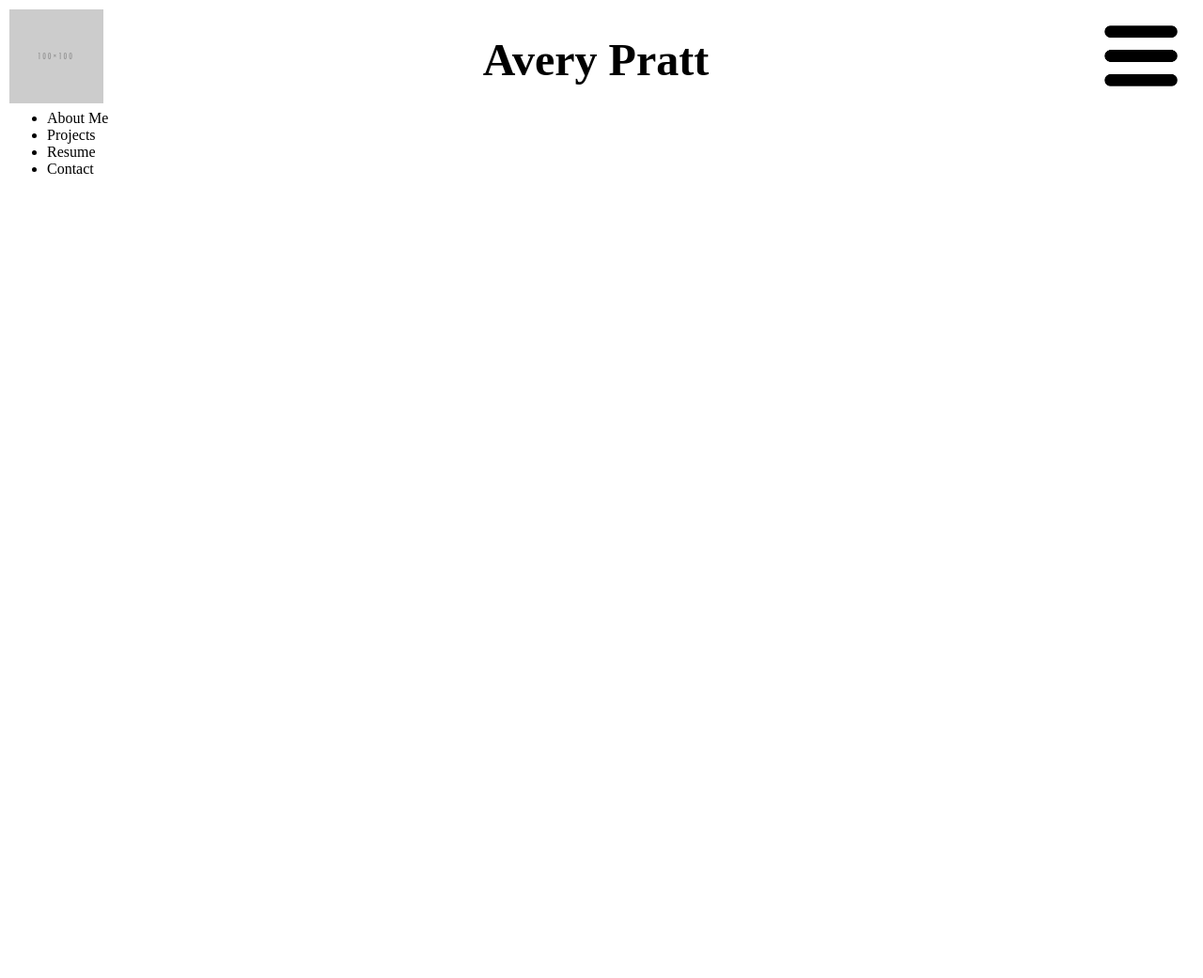
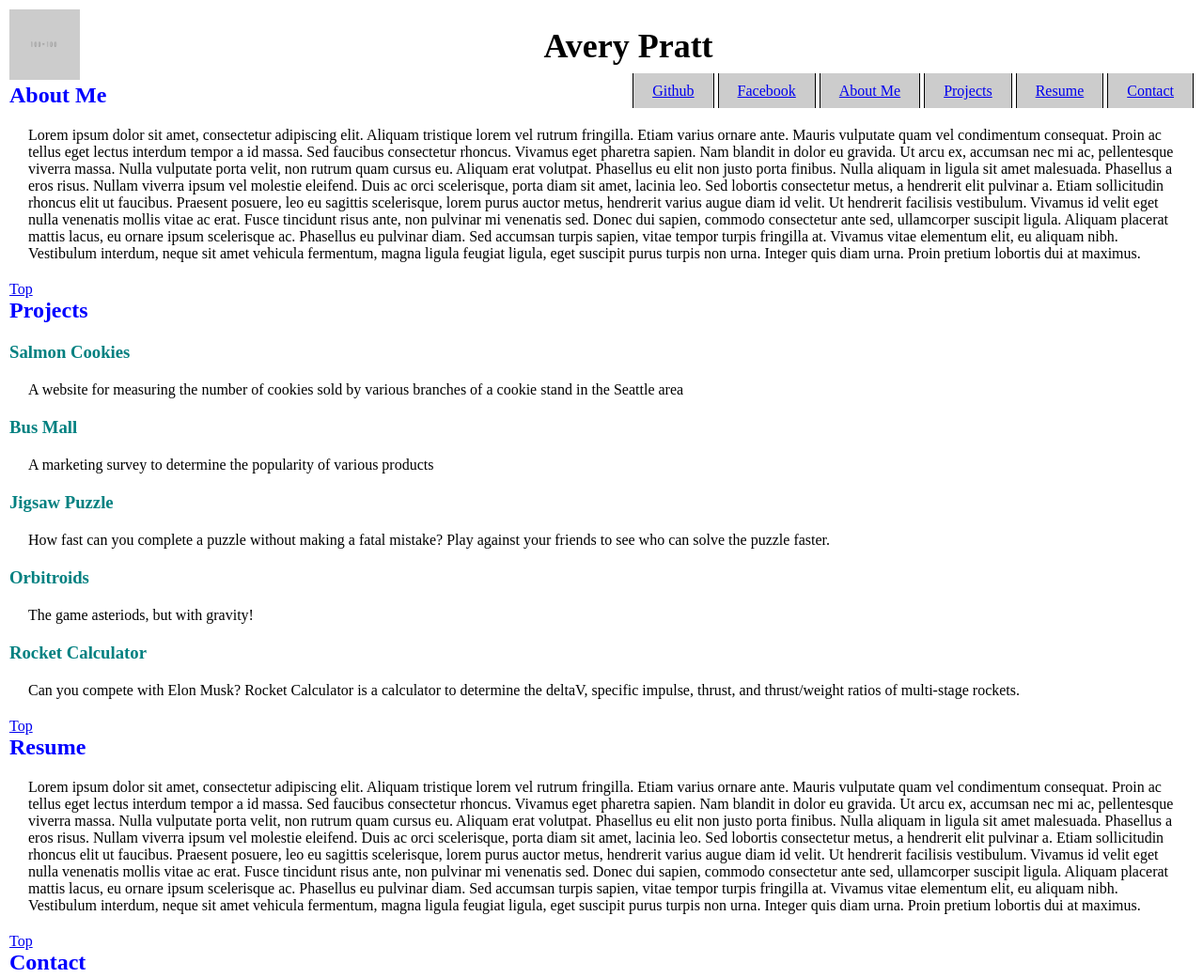
Before and after one commit to AveryPratt/portfolio, a plain HTML site: page index.html in a window 1280 px wide. Shown: the top 1041 px of the page at 94% size. Before the commit the page ends 800 px from the top, so only its background shows below. Drawn offline with nearby package versions, Linux system fonts and the light colour scheme.

Commit message:
dynamic projects and working links

```diff
--- a/index.html
+++ b/index.html
@@ -4,8 +4,9 @@
     <meta charset="utf-8">
     <title>Portfolio</title>
     <link rel="stylesheet" href="style.css" type="text/css">
+    <script src="https://ajax.aspnetcdn.com/ajax/jQuery/jquery-1.12.4.min.js"></script>
   </head>
-  <body>
+  <body id="body">
     <header>
       <div class="headerDiv">
         <img class="logo" src="logo.png" alt="Logo" />
@@ -16,24 +17,50 @@
       </div>
       <nav>
         <ul class="navList">
-          <li>About Me</li>
-          <li>Projects</li>
-          <li>Resume</li>
-          <li>Contact</li>
+          <li><a href="https://github.com/AveryPratt">Github</a></li>
+          <li><a href="https://www.facebook.com/avery.pratt">Facebook</a></li>
+          <li><a href="#aboutme">About Me</a></li>
+          <li><a href="#projects">Projects</a></li>
+          <li><a href="#resume">Resume</a></li>
+          <li><a href="#contact">Contact</a></li>
         </ul>
       </nav>
     </header>
     <section id="aboutme">
-
+      <h2>About Me</h2>
+      <p>
+        Lorem ipsum dolor sit amet, consectetur adipiscing elit. Aliquam tristique lorem vel rutrum fringilla. Etiam varius ornare ante. Mauris vulputate quam vel condimentum consequat. Proin ac tellus eget lectus interdum tempor a id massa. Sed faucibus consectetur rhoncus. Vivamus eget pharetra sapien. Nam blandit in dolor eu gravida. Ut arcu ex, accumsan nec mi ac, pellentesque viverra massa. Nulla vulputate porta velit, non rutrum quam cursus eu. Aliquam erat volutpat. Phasellus eu elit non justo porta finibus. Nulla aliquam in ligula sit amet malesuada.
+        Phasellus a eros risus. Nullam viverra ipsum vel molestie eleifend. Duis ac orci scelerisque, porta diam sit amet, lacinia leo. Sed lobortis consectetur metus, a hendrerit elit pulvinar a. Etiam sollicitudin rhoncus elit ut faucibus. Praesent posuere, leo eu sagittis scelerisque, lorem purus auctor metus, hendrerit varius augue diam id velit. Ut hendrerit facilisis vestibulum. Vivamus id velit eget nulla venenatis mollis vitae ac erat. Fusce tincidunt risus ante, non pulvinar mi venenatis sed.
+        Donec dui sapien, commodo consectetur ante sed, ullamcorper suscipit ligula. Aliquam placerat mattis lacus, eu ornare ipsum scelerisque ac. Phasellus eu pulvinar diam. Sed accumsan turpis sapien, vitae tempor turpis fringilla at. Vivamus vitae elementum elit, eu aliquam nibh. Vestibulum interdum, neque sit amet vehicula fermentum, magna ligula feugiat ligula, eget suscipit purus turpis non urna. Integer quis diam urna. Proin pretium lobortis dui at maximus.
+      </p>
+      <a href="#body">Top</a>
     </section>
     <section id="projects">
-
+      <h2>Projects</h2>
+      <div class="container">
+        <div class="template">
+          <h3></h3>
+          <p></p>
+        </div>
+      </div>
+      <a href="#body">Top</a>
     </section>
     <section id="resume">
-
+      <h2>Resume</h2>
+      <p>
+        Lorem ipsum dolor sit amet, consectetur adipiscing elit. Aliquam tristique lorem vel rutrum fringilla. Etiam varius ornare ante. Mauris vulputate quam vel condimentum consequat. Proin ac tellus eget lectus interdum tempor a id massa. Sed faucibus consectetur rhoncus. Vivamus eget pharetra sapien. Nam blandit in dolor eu gravida. Ut arcu ex, accumsan nec mi ac, pellentesque viverra massa. Nulla vulputate porta velit, non rutrum quam cursus eu. Aliquam erat volutpat. Phasellus eu elit non justo porta finibus. Nulla aliquam in ligula sit amet malesuada.
+        Phasellus a eros risus. Nullam viverra ipsum vel molestie eleifend. Duis ac orci scelerisque, porta diam sit amet, lacinia leo. Sed lobortis consectetur metus, a hendrerit elit pulvinar a. Etiam sollicitudin rhoncus elit ut faucibus. Praesent posuere, leo eu sagittis scelerisque, lorem purus auctor metus, hendrerit varius augue diam id velit. Ut hendrerit facilisis vestibulum. Vivamus id velit eget nulla venenatis mollis vitae ac erat. Fusce tincidunt risus ante, non pulvinar mi venenatis sed.
+        Donec dui sapien, commodo consectetur ante sed, ullamcorper suscipit ligula. Aliquam placerat mattis lacus, eu ornare ipsum scelerisque ac. Phasellus eu pulvinar diam. Sed accumsan turpis sapien, vitae tempor turpis fringilla at. Vivamus vitae elementum elit, eu aliquam nibh. Vestibulum interdum, neque sit amet vehicula fermentum, magna ligula feugiat ligula, eget suscipit purus turpis non urna. Integer quis diam urna. Proin pretium lobortis dui at maximus.
+      </p>
+      <a href="#body">Top</a>
     </section>
     <section id="contact">
-
+      <h2>Contact</h2>
+      <p>
+        Lorem ipsum dolor sit amet, consectetur adipiscing elit. Aliquam tristique lorem vel rutrum fringilla. Etiam varius ornare ante. Mauris vulputate quam vel condimentum consequat. Proin ac tellus eget lectus interdum tempor a id massa. Sed faucibus consectetur rhoncus. Vivamus eget pharetra sapien. Nam blandit in dolor eu gravida. Ut arcu ex, accumsan nec mi ac, pellentesque viverra massa. Nulla vulputate porta velit, non rutrum quam cursus eu. Aliquam erat volutpat. Phasellus eu elit non justo porta finibus. Nulla aliquam in ligula sit amet malesuada.
+      </p>
+      <a href="#body">Top</a>
     </section>
+    <script type="text/javascript" src="projects.js"></script>
   </body>
 </html>
--- /dev/null
+++ b/projects.js
@@ -0,0 +1,46 @@
+var projects = [];
+var myProjects = [
+  {
+    title: 'Salmon Cookies',
+    description: 'A website for measuring the number of cookies sold by various branches of a cookie stand in the Seattle area'
+  },
+  {
+    title: 'Bus Mall',
+    description: 'A marketing survey to determine the popularity of various products'
+  },
+  {
+    title: 'Jigsaw Puzzle',
+    description: 'How fast can you complete a puzzle without making a fatal mistake? Play against your friends to see who can solve the puzzle faster.'
+  },
+  {
+    title: 'Orbitroids',
+    description: 'The game asteriods, but with gravity!'
+  },
+  {
+    title: 'Rocket Calculator',
+    description: 'Can you compete with Elon Musk? Rocket Calculator is a calculator to determine the deltaV, specific impulse, thrust, and thrust/weight ratios of multi-stage rockets.'
+  }
+];
+
+function Project(options){
+  this.title = options.title;
+  this.description = options.description;
+}
+
+Project.prototype.toHTML = function(options){
+  var $newProject = $('div.template').clone();
+  $newProject.find('h3').text(this.title);
+  $newProject.find('p').text(this.description);
+  $newProject.removeAttr('class');
+  return $newProject;
+}
+
+myProjects.forEach(function(ele) {
+  projects.push(new Project(ele));
+});
+
+projects.forEach(function(project) {
+  $('div.container').append(project.toHTML());
+});
+
+console.log('loaded');
--- a/style.css
+++ b/style.css
@@ -21,6 +21,14 @@ h1 {
   font-size: 24px;
 }
 
+h2 {
+  color: #0000ff;
+}
+
+h3 {
+  color: #008080;
+}
+
 .logo {
   float: left;
   width: 50px;
@@ -28,13 +36,33 @@ h1 {
 
 nav {
   clear: both;
+  display: none;
+}
+
+p {
+  margin: 20px;
+}
+
+a {
+
+}
+
+li {
+  list-style-type: none;
+  background-color: #cccccc;
+  padding: 10px 20px;
+  border-left: 1px solid #000000;
+  border-right: 1px solid #000000;
+}
+
+section.template{
+  display: none;
 }
 
 @media only screen and (min-width: 380px){
   .hamburger {
     margin: 16px;
     width: 60px;
-    float: right;
   }
 
   h1 {
@@ -43,29 +71,22 @@ nav {
   }
 
   .logo {
-    float: left;
     width: 75px;
   }
 }
 
-@media only screen and (min-width: 500px) {
-  .hamburger {
-    margin: 16px;
-    width: 80px;
+@media only screen and (min-width: 715px){
+  nav {
+    display: inherit;
     float: right;
+    clear: none;
   }
 
-  h1 {
-    padding: 26px;
-    font-size: 48px;
+  .hamburger {
+    display: none;
   }
 
-  .logo {
-    float: left;
-    width: 100px;
+  li {
+    display: inline;
   }
 }
-
-@media only screen and (min-width: ){
-
-}
```
